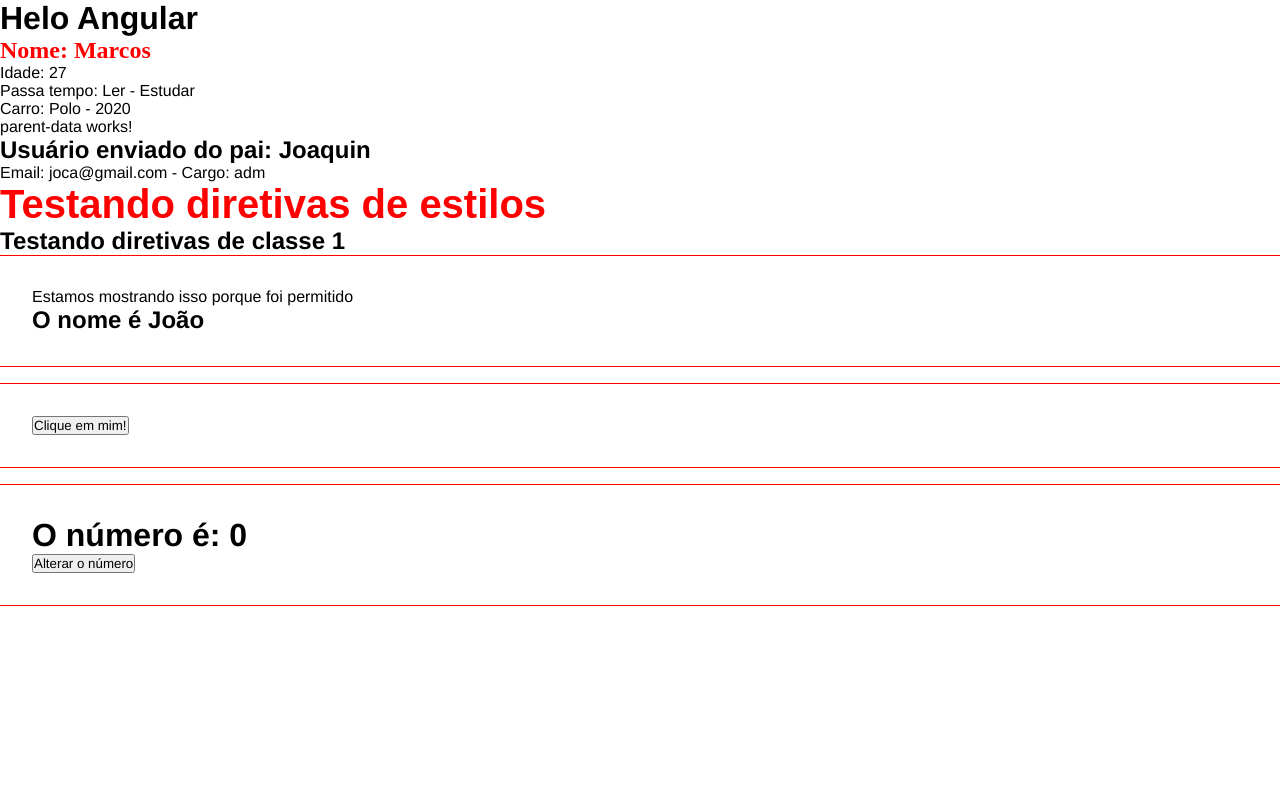
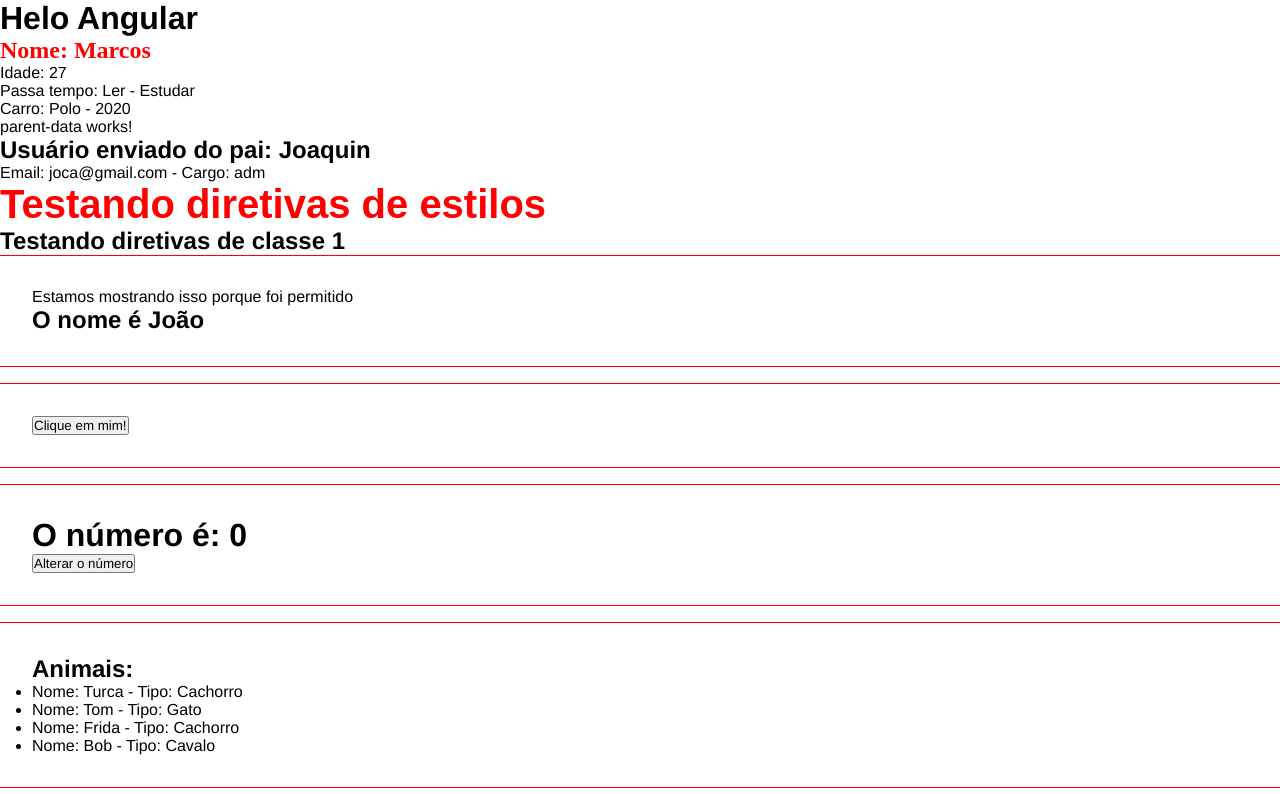
Before and after one commit to marcosalexandria/angular-horadecodar, an Angular app in the folder curso-angular/: page / in a window 1280 px wide. Shown: the top 794 px of the page. Built offline with nearby package versions, Linux system fonts and the light colour scheme.

Commit message:
Curso Angular 13: Renderização de lista - #12

```diff
--- a/curso-angular/src/app/app.component.html
+++ b/curso-angular/src/app/app.component.html
@@ -5,3 +5,4 @@
 <app-if-render></app-if-render>
 <app-eventos></app-eventos>
 <app-emitter></app-emitter>
+<app-list-render></app-list-render>
--- a/curso-angular/src/app/app.module.ts
+++ b/curso-angular/src/app/app.module.ts
@@ -10,6 +10,7 @@ import { IfRenderComponent } from './components/if-render/if-render.component';
 import { EventosComponent } from './components/eventos/eventos.component';
 import { EmitterComponent } from './components/emitter/emitter.component';
 import { MandaNumeroComponent } from './components/manda-numero/manda-numero.component';
+import { ListRenderComponent } from './components/list-render/list-render.component';
 
 @NgModule({
   declarations: [
@@ -20,7 +21,8 @@ import { MandaNumeroComponent } from './components/manda-numero/manda-numero.com
     IfRenderComponent,
     EventosComponent,
     EmitterComponent,
-    MandaNumeroComponent
+    MandaNumeroComponent,
+    ListRenderComponent
   ],
   imports: [
     BrowserModule,
--- /dev/null
+++ b/curso-angular/src/app/components/list-render/list-render.component.html
@@ -0,0 +1,8 @@
+<div class="class">
+  <h2>Animais:</h2>
+  <ul>  <!--variavel animal vai receber cada item do array animais-->
+    <li *ngFor="let animal of animais">
+      Nome: {{ animal.nome }} - Tipo: {{ animal.tipo }}
+    </li>
+  </ul>
+</div>
--- /dev/null
+++ b/curso-angular/src/app/components/list-render/list-render.component.ts
@@ -0,0 +1,16 @@
+import { Component } from '@angular/core';
+import { NgModel } from '@angular/forms';
+
+@Component({
+  selector: 'app-list-render',
+  templateUrl: './list-render.component.html',
+  styleUrl: './list-render.component.css'
+})
+export class ListRenderComponent {
+  animais = [
+    {nome: "Turca", tipo: "Cachorro"},
+    {nome: "Tom", tipo: "Gato"},
+    {nome: "Frida", tipo: "Cachorro"},
+    {nome: "Bob", tipo: "Cavalo"}
+  ];
+}
```
Also changed, not shown: curso-angular/src/app/components/list-render/list-render.component.css (added), 1 other file (tests, documents, lock files or other folders).
